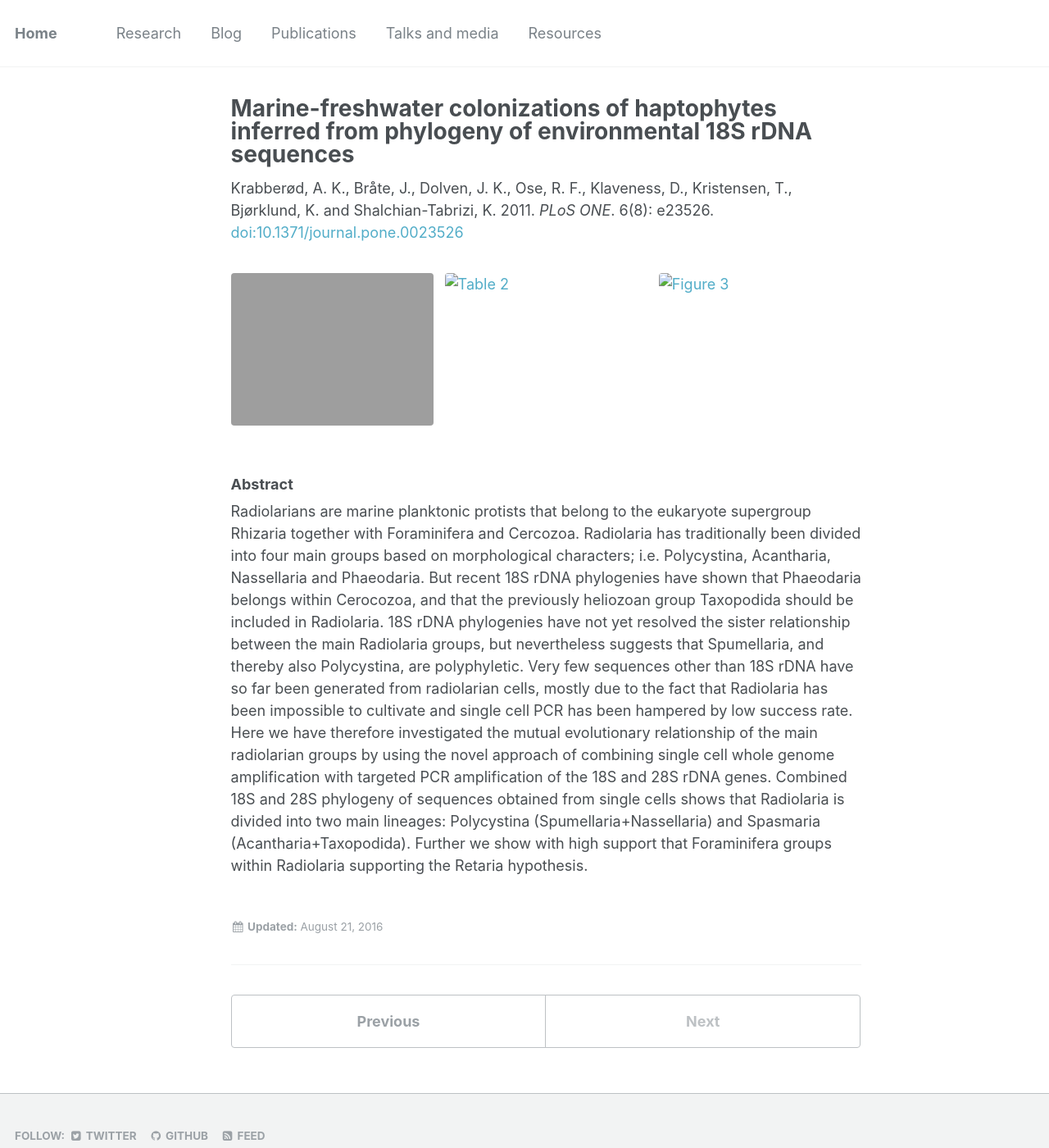
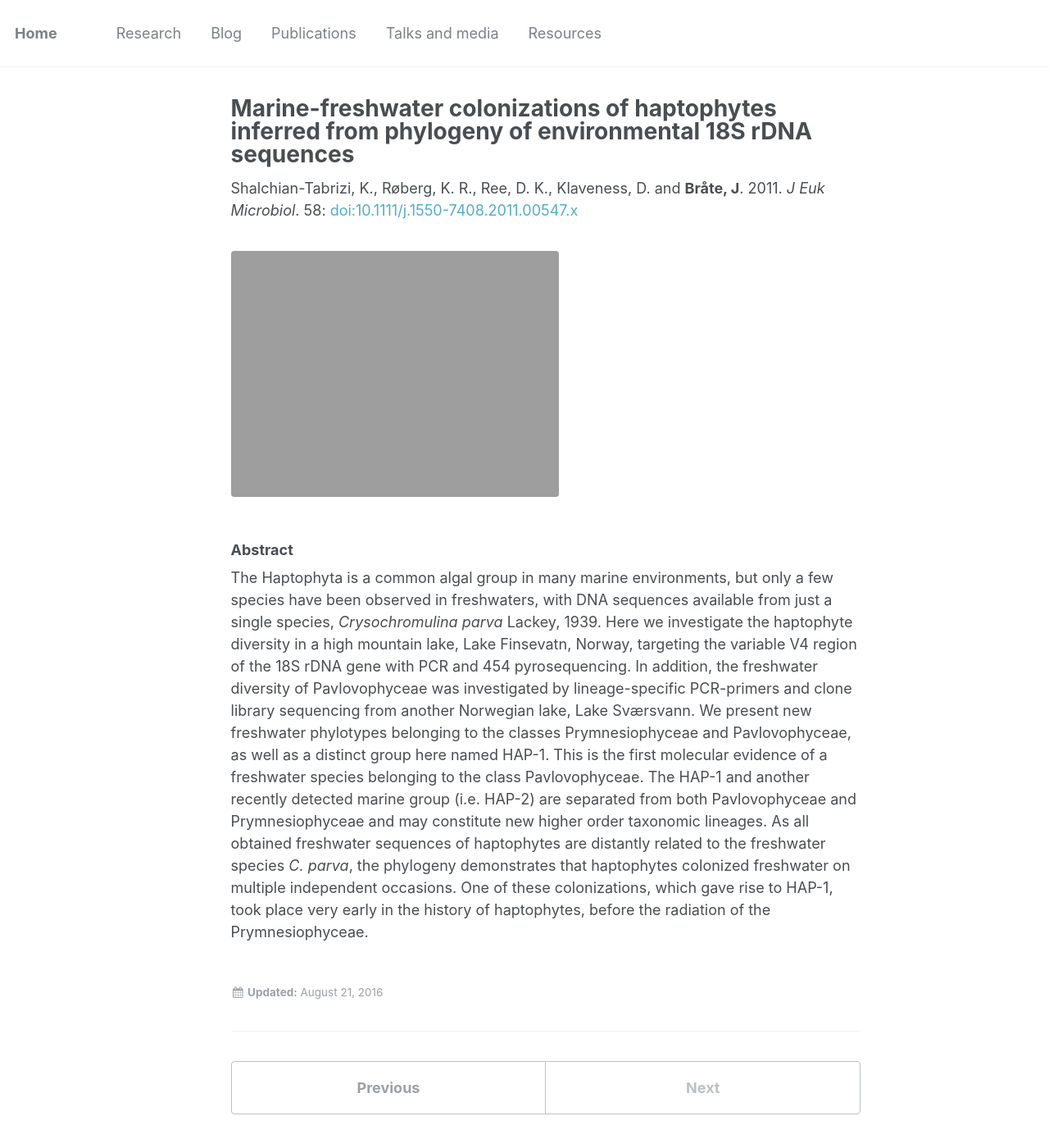
Before and after one commit to pjpaulpj/jonbra.github.io, a Jekyll site: the page built from _publications/07-2011-Jeukmic.md, in a window 1280 px wide and 1400 px high. Shown: the whole window at 82% size. Built offline with Jekyll 4.4.1, drawn with Linux system fonts in a browser that asks for light colours.

Commit message:
Added 2011 jeumic paper

```diff
--- a/_publications/07-2011-Jeukmic.md
+++ b/_publications/07-2011-Jeukmic.md
@@ -1,23 +1,17 @@
 ---
 title: "Marine-freshwater colonizations of haptophytes inferred from phylogeny of environmental 18S rDNA sequences"
-excerpt: "Resolved Radiolarian phylogeny by combining single cell whole genome amplification with targeted PCR amplification of the 18S and 28S rDNA genes."
+excerpt: "Discovered unknown freshwater diversity of Haptophytes using environmental sequence data."
 header:
-  teaser: 2011-Plos-teaser.jpg
+  teaser: publications/2011-jeukmic-teaser.png
 gallery:
-  - url: 2011-Plos-fig1.png
-    image_path: 2011-Plos-fig1.png
+  - url: publications/2011-jeukmic.png
+    image_path: publications/
     alt: "Figure 1"
-  - url: 2011-Plos-fig2.png
-    image_path: 2011-Plos-fig2.png
-    alt: "Table 2"
-  - url: 2011-Plos.fig3.png
-    image_path: 2011-Plos.fig3.png
-    alt: "Figure 3"
 ---
 
-Krabberød, A. K., Bråte, J., Dolven, J. K., Ose, R. F., Klaveness, D., Kristensen, T., Bjørklund, K. and Shalchian-Tabrizi, K. 2011. *PLoS ONE*. 6(8): e23526. [doi:10.1371/journal.pone.0023526](http://journals.plos.org/plosone/article?id=10.1371/journal.pone.0023526)
+Shalchian-Tabrizi, K., Røberg, K. R., Ree, D. K., Klaveness, D. and **Bråte, J**. 2011. *J Euk Microbiol*. 58: [doi:10.1111/j.1550-7408.2011.00547.x](http://onlinelibrary.wiley.com/doi/10.1111/j.1550-7408.2011.00547.x/abstract)
 
 {% include gallery caption="" %}
 
 <h3>Abstract</h3>
-Radiolarians are marine planktonic protists that belong to the eukaryote supergroup Rhizaria together with Foraminifera and Cercozoa. Radiolaria has traditionally been divided into four main groups based on morphological characters; i.e. Polycystina, Acantharia, Nassellaria and Phaeodaria. But recent 18S rDNA phylogenies have shown that Phaeodaria belongs within Cerocozoa, and that the previously heliozoan group Taxopodida should be included in Radiolaria. 18S rDNA phylogenies have not yet resolved the sister relationship between the main Radiolaria groups, but nevertheless suggests that Spumellaria, and thereby also Polycystina, are polyphyletic. Very few sequences other than 18S rDNA have so far been generated from radiolarian cells, mostly due to the fact that Radiolaria has been impossible to cultivate and single cell PCR has been hampered by low success rate. Here we have therefore investigated the mutual evolutionary relationship of the main radiolarian groups by using the novel approach of combining single cell whole genome amplification with targeted PCR amplification of the 18S and 28S rDNA genes. Combined 18S and 28S phylogeny of sequences obtained from single cells shows that Radiolaria is divided into two main lineages: Polycystina (Spumellaria+Nassellaria) and Spasmaria (Acantharia+Taxopodida). Further we show with high support that Foraminifera groups within Radiolaria supporting the Retaria hypothesis.
+The Haptophyta is a common algal group in many marine environments, but only a few species have been observed in freshwaters, with DNA sequences available from just a single species, *Crysochromulina parva* Lackey, 1939. Here we investigate the haptophyte diversity in a high mountain lake, Lake Finsevatn, Norway, targeting the variable V4 region of the 18S rDNA gene with PCR and 454 pyrosequencing. In addition, the freshwater diversity of Pavlovophyceae was investigated by lineage-specific PCR-primers and clone library sequencing from another Norwegian lake, Lake Sværsvann. We present new freshwater phylotypes belonging to the classes Prymnesiophyceae and Pavlovophyceae, as well as a distinct group here named HAP-1. This is the first molecular evidence of a freshwater species belonging to the class Pavlovophyceae. The HAP-1 and another recently detected marine group (i.e. HAP-2) are separated from both Pavlovophyceae and Prymnesiophyceae and may constitute new higher order taxonomic lineages. As all obtained freshwater sequences of haptophytes are distantly related to the freshwater species *C. parva*, the phylogeny demonstrates that haptophytes colonized freshwater on multiple independent occasions. One of these colonizations, which gave rise to HAP-1, took place very early in the history of haptophytes, before the radiation of the Prymnesiophyceae.
```
Also changed, not shown: images/publications/2011-jeukmic-teaser.png (added), images/publications/2011-jeukmic.png (added).
